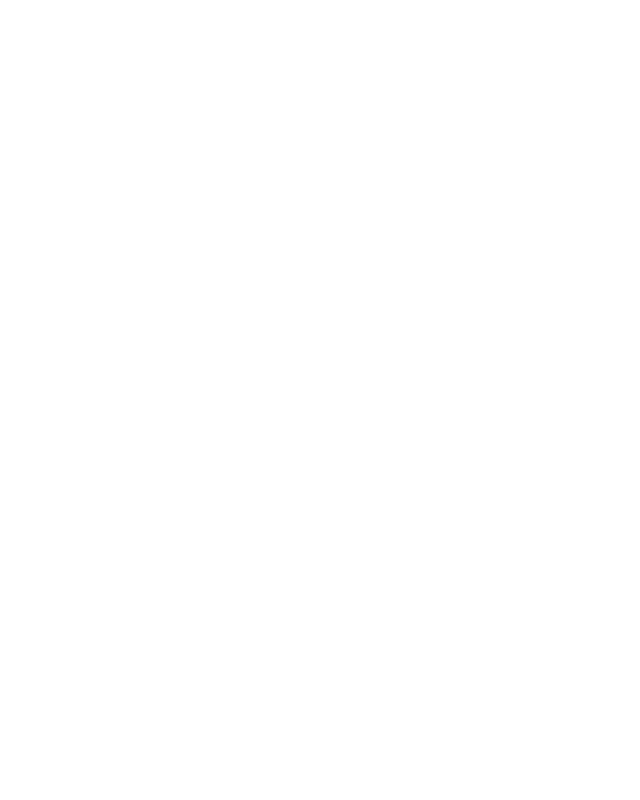
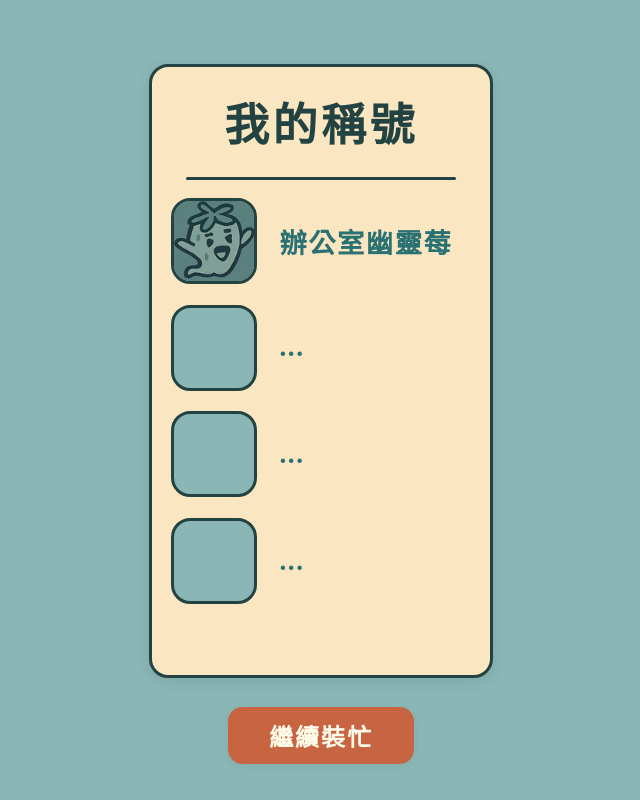
Before and after one commit to jelly871011/metting-berry, a React (Vite) app: page /title in a window 1280 px wide. Before the commit this address had no page. Shown: the whole page, without its empty margins (319-959 px from the left). Built offline with nearby package versions, Linux system fonts and the light colour scheme.

Commit message:
feat: add Title page & add commonButton

```diff
--- a/src/App.tsx
+++ b/src/App.tsx
@@ -4,6 +4,7 @@
 import Home from './pages/Home';
 import Meeting from './pages/Meeting';
 import Report from './pages/Report';
+import Title from './pages/Title';
 
 const App: React.FC = () => (
 	<BrowserRouter>
@@ -12,6 +13,7 @@
 			<Route path="/home" element={<Home />} />
 			<Route path="/meeting" element={<Meeting />} />
 			<Route path="/report" element={<Report />} />
+			<Route path="/title" element={<Title />} />
 		</Routes>
 	</BrowserRouter>
 );
--- /dev/null
+++ b/src/assets/styles/Title.css
@@ -0,0 +1,106 @@
+.title-container {
+    min-height: 100vh;
+    width: 100vw;
+    background: #8ab6b6;
+    display: flex;
+    flex-direction: column;
+    align-items: center;
+    justify-content: flex-start;
+    padding-top: 5%;
+}
+
+.title-card {
+    background: #fbe6c2;
+    border: 0.22rem solid #234342;
+    border-radius: 1.2rem;
+    width: 20vw;
+    height: 70vh;
+    min-width: 300px;
+    max-width: 430px;
+    margin: 0 auto 1.8rem auto;
+    box-shadow: 0 0.16rem 0.8rem #23434222;
+    padding: 1.4rem 1.2rem 1.6rem 1.2rem;
+    display: flex;
+    flex-direction: column;
+    align-items: center;
+}
+
+.title-title {
+    font-size: 2.8rem;
+    font-weight: bold;
+    color: #234342;
+    text-align: center;
+    letter-spacing: 0.08em;
+    margin-bottom: 0.7rem;
+}
+
+.title-divider {
+    width: 90%;
+    min-width: 120px;
+    height: 0.22rem;
+    background: #234342;
+    border-radius: 0.12rem;
+    margin: 0.7rem 0 1.1rem 0;
+    display: block;
+}
+
+.title-list {
+    width: 100%;
+    display: flex;
+    flex-direction: column;
+    gap: 1.3rem;
+}
+
+.title-list-item {
+    display: flex;
+    align-items: center;
+    gap: 1.4rem;
+}
+
+.title-icon-box {
+    width: 80px;
+    height: 80px;
+    border: 0.22rem solid #234342;
+    border-radius: 1.2rem;
+    background: #8ab6b6;
+    display: flex;
+    align-items: center;
+    justify-content: center;
+    overflow: hidden;
+}
+
+.title-icon {
+    width: 5.2rem;
+    height: auto;
+}
+
+.title-list-text {
+    font-size: 1.7rem;
+    color: #297172;
+    font-weight: bold;
+    letter-spacing: 0.06em;
+}
+
+@media (max-width: 600px) {
+    .title-container {
+        padding-top: 10%;
+    }
+    .title-card {
+        width: 65vw;
+        height: 60vh;
+        min-width: unset;
+        padding: 1.1rem 1rem 1.2rem 1rem;
+        padding-top: 5%;
+    }
+    .title-icon-box {
+        width: 60px;
+        height: 60px;
+    }
+    .title-icon{
+        width: 4rem;
+        height: auto;
+    }
+    .title-list-text {
+        font-size: 1.4rem;
+    }
+}
--- /dev/null
+++ b/src/assets/styles/commonStyle.css
@@ -0,0 +1,25 @@
+.continue-busy-btn {
+    display: block;
+    background: #c76542;
+    color: #fffbe9;
+    font-size: 1.5rem;
+    font-weight: bold;
+    border-radius: 0.9rem;
+    border: none;
+    padding: 0.7rem 2.6rem;
+    box-shadow: 0 0.1rem 0.4rem #23434211;
+    letter-spacing: 0.08em;
+    cursor: pointer;
+    transition: background 0.18s, color 0.18s;
+}
+.continue-busy-btn:hover {
+    background: #b85a33;
+    color: #fffbe9;
+}
+
+@media (max-width: 600px) {
+    .continue-busy-btn {
+        font-size: 1.2rem;
+        padding: 0.5rem 1.2rem;
+    }
+}
--- /dev/null
+++ b/src/components/ContinueBusyButton.tsx
@@ -0,0 +1,23 @@
+import React from 'react';
+import { useNavigate } from 'react-router-dom';
+import '@/assets/styles/commonStyle.css';
+
+interface ContinueBusyButtonProps {
+    className?: string;
+    style?: React.CSSProperties;
+}
+
+const ContinueBusyButton: React.FC<ContinueBusyButtonProps> = ({ className = '', style }) => {
+    const navigate = useNavigate();
+    return (
+        <button
+            className={`continue-busy-btn ${className}`.trim()}
+            style={style}
+            onClick={() => navigate('/home')}
+        >
+            繼續裝忙
+        </button>
+    );
+};
+
+export default ContinueBusyButton;
--- a/src/pages/Home.tsx
+++ b/src/pages/Home.tsx
@@ -31,7 +31,7 @@
                             <button className="drawer-close-btn" onClick={() => setDrawerOpen(false)}><FaTimes /></button>
                             <div className="drawer-bar-btns">
                                 <button className="home-bar-btn"><FaCog className="home-bar-icon" />設定</button>
-                                <button className="home-bar-btn"><FaStar className="home-bar-icon" />我的稱號</button>
+                                <button className="home-bar-btn" onClick={() => navigate('/title')}><FaStar className="home-bar-icon" />我的稱號</button>
                                 <button className="home-bar-btn" onClick={() => navigate('/report')}><FaRegListAlt className="home-bar-icon" />報告卡</button>
                             </div>
                         </div>
--- a/src/pages/Report.tsx
+++ b/src/pages/Report.tsx
@@ -2,6 +2,7 @@
 import { useNavigate } from 'react-router-dom';
 import report_strawberry_1 from '@/assets/images/report_strawberry_1.png';
 import '@/assets/styles/Report.css';
+import ContinueBusyButton from '../components/ContinueBusyButton';
 
 const Report: React.FC = () => {
     const navigate = useNavigate();
@@ -20,7 +21,7 @@
                     稱號：辦公室幽靈莓
                 </span>
             </div>
-            <button className="report-btn" onClick={() => navigate('/home')}>繼續裝忙</button>
+            <ContinueBusyButton />
         </div>
     );
 };
--- a/src/pages/Title.tsx
+++ b/src/pages/Title.tsx
@@ -1,14 +1,38 @@
 import React from 'react';
+import '@/assets/styles/Title.css';
+import title_1 from '@/assets/images/title_1.png';
+import ContinueBusyButton from '@/components/ContinueBusyButton';
 
-const Title: React.FC = () => (
-    <div>
-        <h2>我的稱號</h2>
-        <ul>
-            <li>辦公室幽靈莓 (Office Ghost Berry)</li>
-            <li>...</li>
-        </ul>
-        <button>繼續裝忙</button>
-    </div>
-);
+const Title: React.FC = () => {
+    return (
+        <div className="title-container">
+            <div className="title-card">
+                <span className="title-title">我的稱號</span>
+                <div className="title-divider" />
+                <div className="title-list">
+                    <div className="title-list-item">
+                        <span className="title-icon-box">
+                            <img src={title_1} alt="辦公室幽靈莓" className="title-icon" />
+                        </span>
+                        <span className="title-list-text">辦公室幽靈莓</span>
+                    </div>
+                    <div className="title-list-item">
+                        <span className="title-icon-box"></span>
+                        <span className="title-list-text">...</span>
+                    </div>
+                    <div className="title-list-item">
+                        <span className="title-icon-box"></span>
+                        <span className="title-list-text">...</span>
+                    </div>
+                    <div className="title-list-item">
+                        <span className="title-icon-box"></span>
+                        <span className="title-list-text">...</span>
+                    </div>
+                </div>
+            </div>
+            <ContinueBusyButton />
+        </div>
+    );
+};
 
 export default Title;
```
Also changed, not shown: src/assets/images/title_1.png (added). Lines whose indentation alone changed are shown as unchanged.
